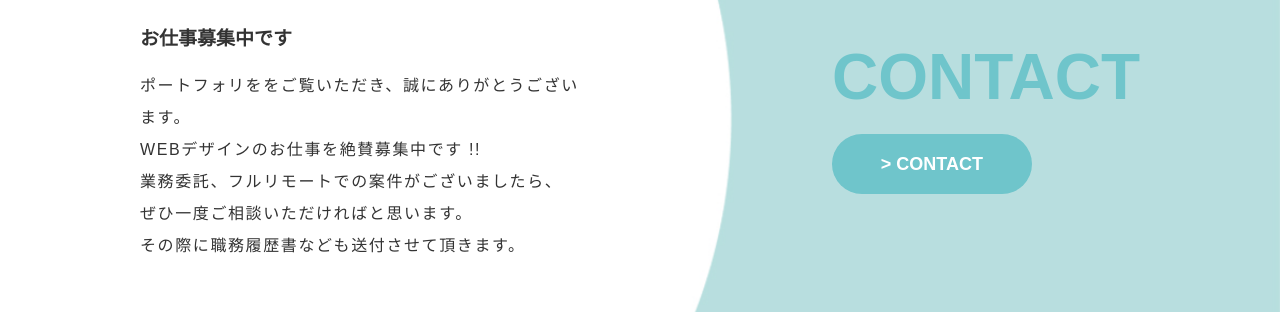
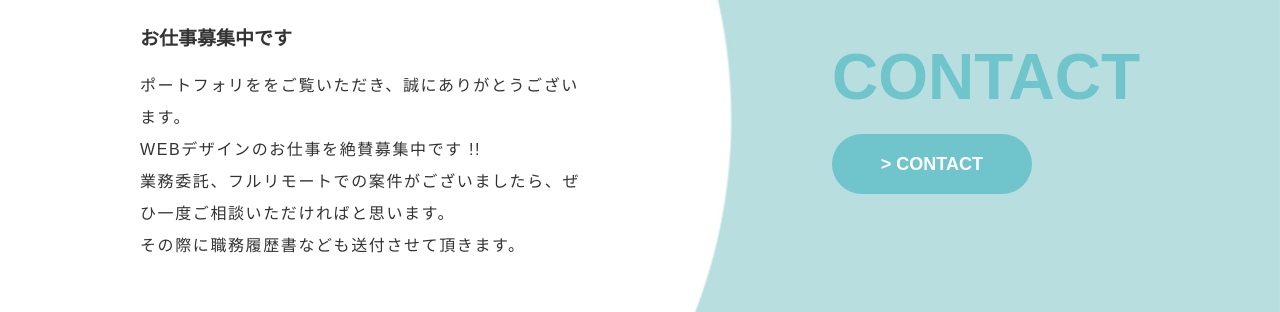
Before and after one commit to yukaricca/portfolio, a plain HTML site: page index.html in a window 1280 px wide. Shown: the part 3891-4203 px from the top of the page. Drawn offline with Linux system fonts and the light colour scheme.

Commit message:
Add files via upload

```diff
--- a/index.html
+++ b/index.html
@@ -128,8 +128,7 @@
         <h5>お仕事募集中です</h5>
         <p>ポートフォリををご覧いただき、誠にありがとうございます。<br>
           WEBデザインのお仕事を絶賛募集中です !!<br>
-          業務委託、フルリモートでの案件がございましたら、<br>
-          ぜひ一度ご相談いただければと思います。<br>
+          業務委託、フルリモートでの案件がございましたら、ぜひ一度ご相談いただければと思います。<br>
           その際に職務履歴書なども送付させて頂きます。</p>
       </div>
 
```
